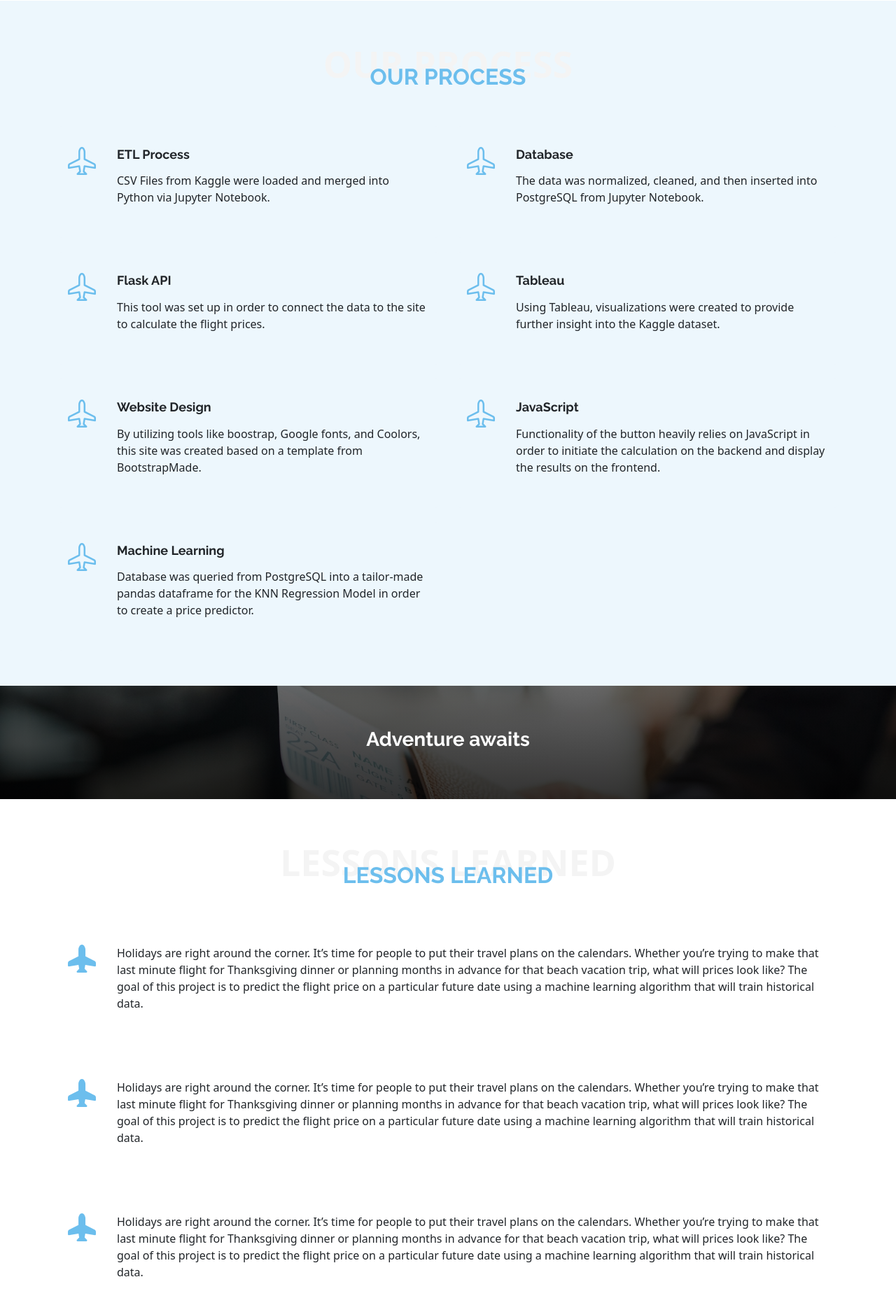
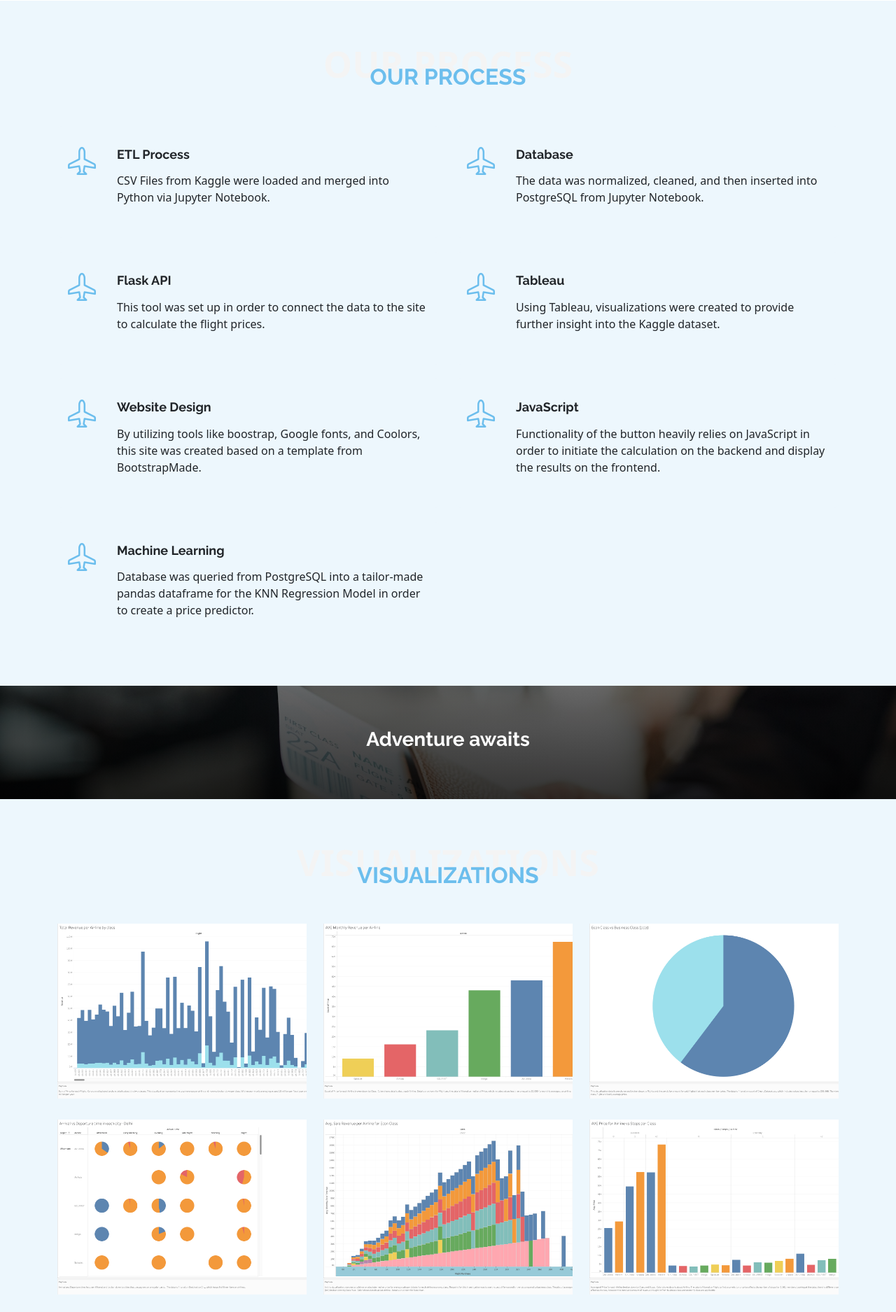
Before and after one commit to aimeevu/group-7-project-4, a Flask app: page / in a window 1280 px wide. Shown: the part 2741-4616 px from the top of the page at 70% size. Run offline with Flask 2, Linux system fonts and the light colour scheme; parts of the project's set-up code (start-up, migrations or seed data) failed here and were passed over; some libraries are stand-ins or nearby versions.

Commit message:
Removed Lessons Learned section and links

```diff
--- a/assets/css/style.css
+++ b/assets/css/style.css
@@ -565,31 +565,6 @@ section {
 }
 
 /*--------------------------------------------------------------
-# Website Design Section
---------------------------------------------------------------*/
-.lessons-learned .icon-box {
-  margin-bottom: 20px;
-  padding: 30px 15px;
-  border-radius: 6px;
-  background: #fff;
-}
-
-.lessons-learned .icon-box i {
-  float: left;
-  color: #6CBEED;
-  font-size: 40px;
-  line-height: 0;
-}
-
-.lessons-learned .icon-box p {
-  margin-left: 70px;
-  line-height: 24px;
-  font-size: 14px;
-  font-size: 16px;
-}
-
-
-/*--------------------------------------------------------------
 # Visualizations Section
 --------------------------------------------------------------*/
 .visualizations .visual-item {
--- a/templates/data.html
+++ b/templates/data.html
@@ -25,7 +25,6 @@
                         <ul>
                             <li><a href="index.html#about" class="nav-link">About</a></li>
                             <li><a href="index.html#process" class="nav-link">Our Process</a></li>
-                            <li><a href="index.html#lessons-learned" class="nav-link">Lessons Learned</a></li>
                             <li class="dropdown"><a href="index.html#visualizations"><span>Visualizations</span><i class="bi bi-chevron-down"></i></a>
                                 <ul>
                                     <li><a href="#visual-details">Visual 1</a></li>
--- a/templates/index.html
+++ b/templates/index.html
@@ -41,7 +41,6 @@
                         <ul>
                             <li><a href="#about" class="nav-link">About</a></li>
                             <li><a href="#process" class="nav-link">Our Process</a></li>
-                            <li><a href="#lessons-learned" class="nav-link">Lessons Learned</a></li>
                             <li class="dropdown"><a href="#visualizations"><span>Visualizations</span><i class="bi bi-chevron-down"></i></a>
                                 <ul>
                                     <li><a href="visual.html#visual-details">Visual 1</a></li>
@@ -287,29 +286,6 @@
                 </div>
             </section>
 
-            <!-- Website Design Section -->
-            <section id="lessons-learned" class="lessons-learned">
-                <div class="container">
-                    <div class="section-title">
-                        <span>Lessons Learned</span>
-                        <h2>Lessons Learned</h2>
-                    </div>
-                    <div class="icon-box">
-                        <i class="bi bi-airplane-fill"></i>
-                        <p>Holidays are right around the corner. It’s time for people to put their travel plans on the calendars. Whether you’re trying to make that last minute flight for Thanksgiving dinner or planning months in advance for that beach vacation trip, what will prices look like? The goal of this project is to predict the flight price on a particular future date using a machine learning algorithm that will train historical data.</p>
-                    </div>
-
-                    <div class="icon-box">
-                        <i class="bi bi-airplane-fill"></i>
-                        <p>Holidays are right around the corner. It’s time for people to put their travel plans on the calendars. Whether you’re trying to make that last minute flight for Thanksgiving dinner or planning months in advance for that beach vacation trip, what will prices look like? The goal of this project is to predict the flight price on a particular future date using a machine learning algorithm that will train historical data.</p>
-                    </div>
-                    <div class="icon-box">
-                        <i class="bi bi-airplane-fill"></i>
-                        <p>Holidays are right around the corner. It’s time for people to put their travel plans on the calendars. Whether you’re trying to make that last minute flight for Thanksgiving dinner or planning months in advance for that beach vacation trip, what will prices look like? The goal of this project is to predict the flight price on a particular future date using a machine learning algorithm that will train historical data.</p>
-                    </div>
-                </div>
-            </section>
-
             <!-- Visualizations Section -->
             <section id="visualizations" class="visualizations section-bg">
                 <div class="container">
--- a/templates/visual.html
+++ b/templates/visual.html
@@ -26,7 +26,6 @@
                         <ul>
                             <li><a href="index.html#about" class="nav-link">About</a></li>
                             <li><a href="index.html#process" class="nav-link">Our Process</a></li>
-                            <li><a href="index.html#lessons-learned" class="nav-link">Lessons Learned</a></li>
                             <li class="dropdown"><a href="index.html#visualizations"><span>Visualizations</span><i class="bi bi-chevron-down"></i></a>
                                 <ul>
                                     <li><a href="#visual-details">Visual 1</a></li>
```
